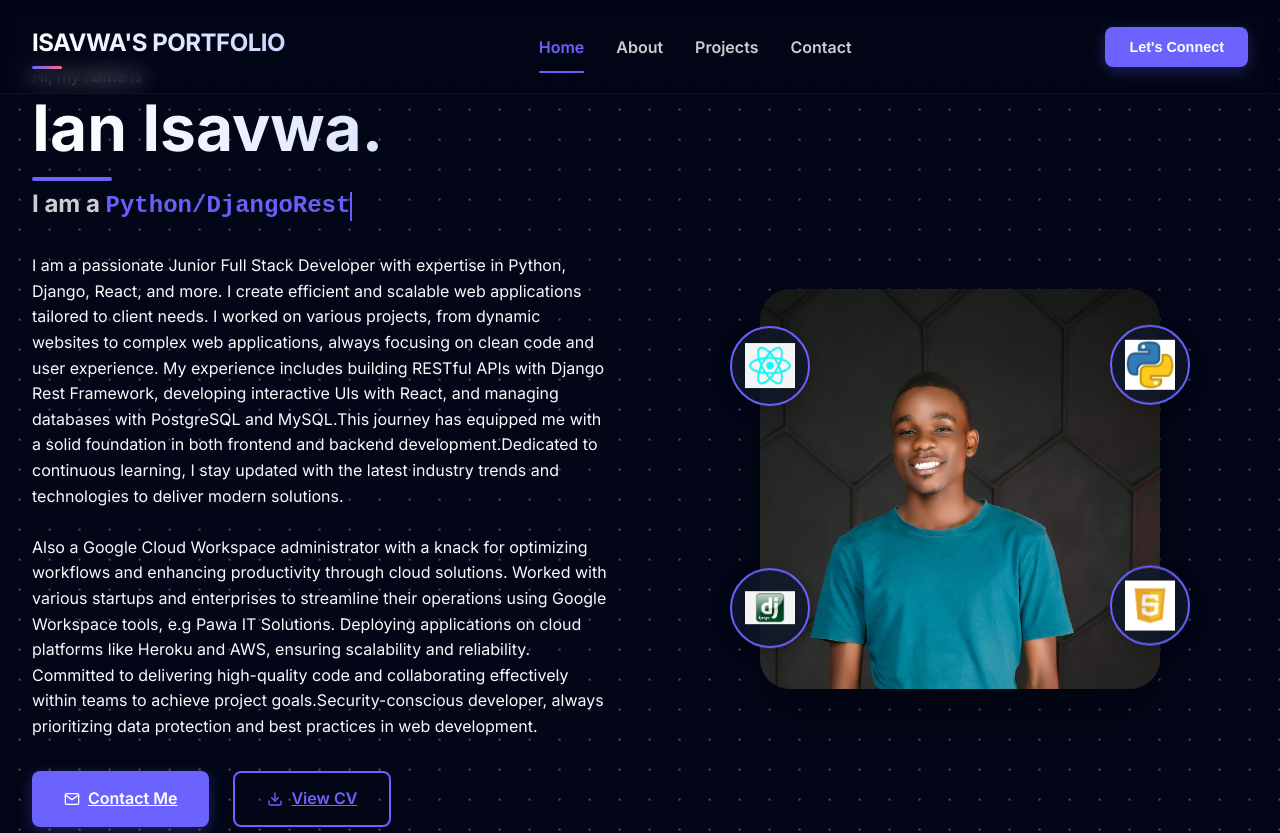
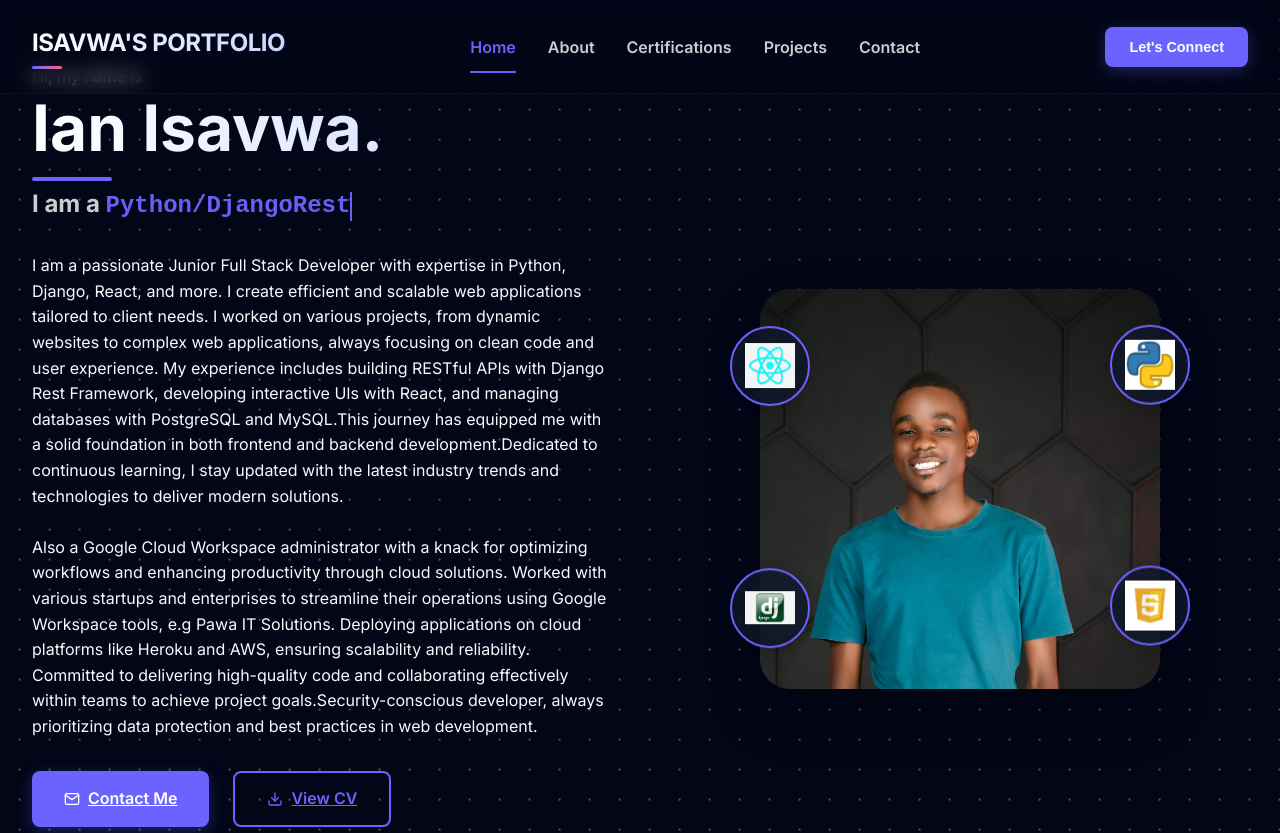
Before and after one commit to 333IAN/my-portfolio, a React (Vite) app: page / in a window 1280 px wide. Shown: the top 833 px of the page. Built offline with nearby package versions, Linux system fonts and the light colour scheme.

Commit message:
Refined certifications and minor details.. 100% done

```diff
--- a/package.json
+++ b/package.json
@@ -6,7 +6,9 @@
   "scripts": {
     "dev": "vite",
     "build": "vite build",
-    "preview": "vite preview"
+    "preview": "vite preview",
+    "predeploy": "npm run build",
+    "deploy": "gh-pages -d dist"
   },
   "dependencies": {
     "axios": "^1.10.0",
@@ -21,9 +23,11 @@
     "@types/react": "^19.1.8",
     "@types/react-dom": "^19.1.6",
     "@vitejs/plugin-react": "^4.5.2",
+    "baseline-browser-mapping": "^2.9.9",
     "eslint": "^9.29.0",
     "eslint-plugin-react-hooks": "^5.2.0",
     "eslint-plugin-react-refresh": "^0.4.20",
+    "gh-pages": "^6.3.0",
     "globals": "^16.2.0",
     "typescript": "~5.8.3",
     "typescript-eslint": "^8.34.1",
--- a/src/components/Header.jsx
+++ b/src/components/Header.jsx
@@ -1,4 +1,3 @@
-// Header.jsx
 import React, { useState, useEffect } from 'react';
 import { motion } from 'framer-motion';
 import '../App.css';
@@ -13,7 +12,7 @@ const Header = () => {
       setIsScrolled(window.scrollY > 50);
 
       // Update active section based on scroll position
-      const sections = ['home', 'about', 'projects', 'contact'];
+      const sections = ['home', 'about', 'certifications', 'projects', 'contact'];
       const currentSection = sections.find(section => {
         const element = document.getElementById(section);
         if (element) {
@@ -47,6 +46,7 @@ const Header = () => {
   const navItems = [
     { id: 'home', label: 'Home' },
     { id: 'about', label: 'About' },
+    { id: 'certifications', label: 'Certifications' },
     { id: 'projects', label: 'Projects' },
     { id: 'contact', label: 'Contact' }
   ];
--- a/src/components/Navbar.jsx
+++ /dev/null
@@ -1,18 +0,0 @@
-import React from 'react';
-import {Link} from 'react-router-dom';
-import '../App.css';
-
-const Navbar = () => (
-    <nav className="navbar">
-        <h2>ISAVWA'S PORTFOLIO</h2>
-        <ul>
-            <li><Link to="/">Home</Link></li>
-            <li><Link to="/about">About</Link></li>
-            <li><Link to="/certifications">Certifications</Link></li>
-            <li><Link to="/projects">Projects</Link></li>
-            <li><Link to="/contact">Contact</Link></li>
-        </ul>
-    </nav>
-);
-
-export default Navbar;
--- a/src/pages/Certifications.jsx
+++ b/src/pages/Certifications.jsx
@@ -30,55 +30,48 @@ const certifications = [
   {
     title: "AppScript + AppSheet",
     image: scriptCert,
-    link: "https://your-credential-link.com"
   },
   {
     title: "Generative AI",
     image: genaiCert,
-    link: "https://your-credential-link.com"
   },
   {
     title: "Google Drive",
     image: driveCert,
-    link: "#"
   },
   {
-    title: "Gmail Certification",
+    title: "Google Gmail",
     image: gmailCert,
-    link: "#"
   },
   {
     title: "Google Calendar",
     image: calenderCert,
-    link: "#"
   },
   {
     title: "Javascript Strings",
     image: jsCert,
-    link: "#"
   },
   {
     title: "Python 3 Turtle",
     image: pythonCert,
-    link: "#"
   },
   // --- BADGES ---
-  { title: "Gemini for Workspace", image: geminiBadge, link: "#" },
-  { title: "Gmail Badge", image: gmailBadge, link: "#" },
-  { title: "Google Calendar Badge", image: calenderBadge, link: "#" },
-  { title: "Google Chat", image: chatBadge, link: "#" },
-  { title: "Google Docs", image: docsBadge, link: "#" },
-  { title: "Google Drive Badge", image: driveBadge, link: "#" },
-  { title: "Google Meet", image: meetBadge, link: "#" },
-  { title: "Google Sheets", image: sheetsBadge, link: "#" },
-  { title: "Google Slides", image: slidesBadge, link: "#" },
-  { title: "Sheets Advanced", image: sheetsadvBadge, link: "#" },
-  { title: "Sheets Functions", image: sheetsfxnBadge, link: "#" },
-  { title: "Workspace Core Services", image: wcoresBadge, link: "#" },
-  { title: "Data Governance", image: wdatagBadge, link: "#" },
-  { title: "Workspace Security", image: wsecBadge, link: "#" },
-  { title: "User & Resource Mgmt", image: wusernresourceBadge, link: "#" },
-  { title: "Troubleshooting", image: wtroublesBadge, link: "#" }
+  { title: "Gemini for Workspace", image: geminiBadge},
+  { title: "Google Gmail", image: gmailBadge},
+  { title: "Google Calendar", image: calenderBadge},
+  { title: "Google Chat", image: chatBadge},
+  { title: "Google Docs", image: docsBadge},
+  { title: "Google Drive", image: driveBadge},
+  { title: "Google Meet", image: meetBadge},
+  { title: "Google Sheets", image: sheetsBadge},
+  { title: "Google Slides", image: slidesBadge},
+  { title: "Sheets Advanced", image: sheetsadvBadge},
+  { title: "Sheets Functions", image: sheetsfxnBadge},
+  { title: "Workspace Core Services", image: wcoresBadge},
+  { title: "Data Governance", image: wdatagBadge},
+  { title: "Workspace Security", image: wsecBadge},
+  { title: "User & Resource Mgmt", image: wusernresourceBadge},
+  { title: "Troubleshooting", image: wtroublesBadge}
 ];
 
 const Certifications = () => (
--- a/src/pages/Projects.jsx
+++ b/src/pages/Projects.jsx
@@ -9,6 +9,27 @@ const projects = [
     tech: ["JavaScript", "Google Apps Script"],
     codeLink: "https://github.com/333IAN/Company-Pawa-IT-Automation-Bot",
     features: ["Automated order placement", "Email notifications", "User-friendly interface"],
+  },
+  {
+    title: "Personal Portfolio Website",
+    description: "A sleek and modern personal portfolio website to showcase my projects and skills.",
+    tech: ["React", "CSS", "JavaScript","Django"],
+    codeLink: "https://github.com/333IAN/my-portfolio",
+    features: ["Responsive design", "Project showcase", "Contact form integration"],
+  },
+  {
+    title: "Task Management App",
+    description: "A serverless automation bot built with Google Apps Script. Uses precise cron-based triggers to send actionable Friday/Sunday planning reminders with direct links to task dashboards.",
+    tech: ["Google Apps Script", "cron-jobs", "Javascript", "HTML"],
+    codeLink: "https://github.com/333IAN/weekly-planning-bot",
+    features: ["User authentication", "Task creation and editing", "Task tracking and filtering"],
+  },
+  {
+    title: "DRF Task API",
+    description: "A RESTful API for managing people, houses, tasks and permissions built with Django REST Framework.",
+    tech: ["Django REST Framework", "Python", "Storage-api"," PostgreSQL", "Google Clud Storage"],
+    codeLink: "https://github.com/333IAN/taskful-api",
+    features: ["CRUD operations", "User authentication", "Permission management"],
   },
   {
     title: "Wamunyiri Website",
```
Also changed, not shown: src/App.jsx (+3 -4 lines), 1 other file (tests, documents, lock files or other folders).
